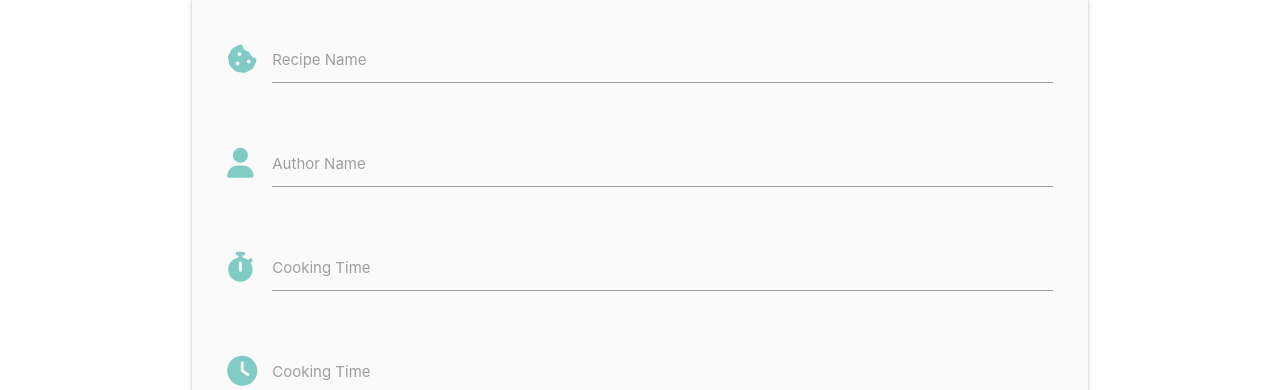
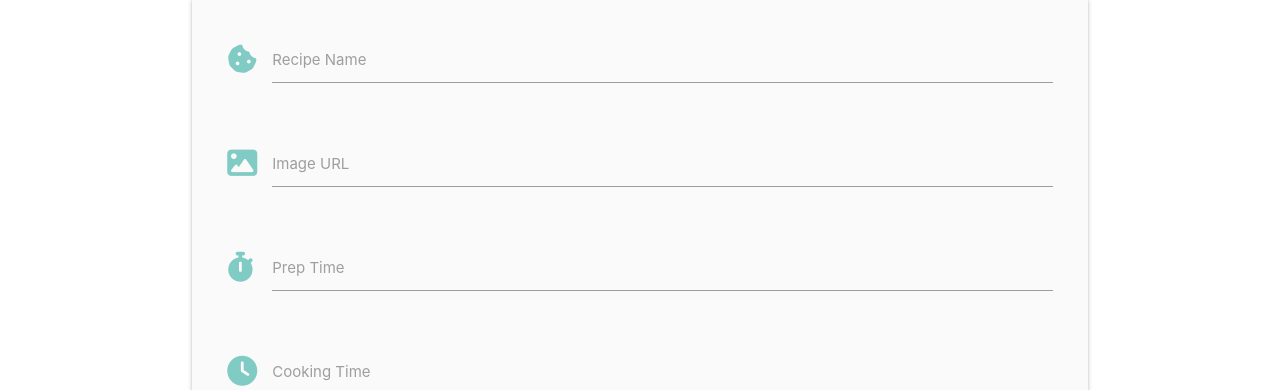
Before and after one commit to Jenkimdev/recipe-book, a Flask app: page /add_recipe in a window 1280 px wide. Shown: the part 161-551 px from the top of the page. Run offline with Flask 3, Linux system fonts and the light colour scheme; data that the repository does not hold is empty; some libraries are stand-ins or nearby versions.

Commit message:
Add functionaltiy for users to fully add new recipes and add these to the database.

```diff
--- a/app.py
+++ b/app.py
@@ -96,8 +96,25 @@ def logout():
     return redirect(url_for("login"))
 
 
-@app.route("/add_recipe")
+@app.route("/add_recipe", methods=["GET", "POST"])
 def add_recipe():
+    if request.method == "POST":
+        recipe = {
+            "recipe_name": request.form.get("recipe_name"),
+            "prep_time": request.form.get("prep_time"),
+            "cook_time": request.form.get("cook_time"),
+            "completion_time": request.form.get("completion_time"),
+            "ingredients": request.form.get("ingredients"),
+            "method": request.form.get("method"),
+            "diff_level": request.form.get("diff_level"),
+            "photo_path": request.form.get("photo_path"),
+            "cooking_method_name": request.form.get("cooking_method_name"),
+            "recipe_author": session["user"]
+        }
+        mongo.db.recipes.insert_one(recipe)
+        flash("Recipe added successfully!")
+        return redirect(url_for("get_recipes"))
+
     cooking_methods = mongo.db.cooking_methods.find().sort("cooking_method_name", 1)
     diff_levels = mongo.db.diff_levels.find().sort("diff_level", 1)
     return render_template("add_recipe.html", cooking_methods=cooking_methods, diff_levels=diff_levels)
--- a/templates/add_recipe.html
+++ b/templates/add_recipe.html
@@ -4,76 +4,86 @@
     <h3 class="center-align">Add New Recipe</h3>
 
     <div class="row card-panel grey lighten-5">
-        <form action="" method="POST" class="col s12">
+        <!-- Add new recipe form -->
+        <form action="{{ url_for('add_recipe')}}" method="POST" class="col s12">
 
+            <!-- Recipe Name Field -->
             <div class="row">
                 <div class="input-field col s12">
                     <i class="fa-solid fa-cookie-bite prefix teal-text text-lighten-3"></i>
-                    <input name="recipe_name" minlength="8" maxlength="50" pattern="[0-9a-zA-Z]" required id="recipe_name" type="text" class="validate">
+                    <input name="recipe_name" minlength="8" maxlength="50" pattern="^[a-zA-Z0-9\s]{8,50}$" required id="recipe_name" type="text" class="validate">
                     <label for="recipe_name">Recipe Name</label>
                 </div>
             </div>
 
+            <!-- Image URL Field -->
             <div class="row">
                 <div class="input-field col s12">
-                    <i class="fa-solid fa-user prefix teal-text text-lighten-3"></i>
-                    <input name="author_name" minlength="8" maxlength="50" pattern="[0-9a-zA-Z]" required id="author_name" type="text" class="validate">
-                    <label for="author_name">Author Name</label>
+                    <i class="fa-solid fa-image prefix teal-text text-lighten-3"></i>
+                    <input name="photo_path" minlength="5" maxlength="500" required id="photo_path" type="text" class="validate">
+                    <label for="photo_path">Image URL</label>
                 </div>
             </div>
 
+            <!-- Recipe Prep Time Field -->
             <div class="row">
                 <div class="input-field col s12">
                     <i class="fa-solid fa-stopwatch prefix teal-text text-lighten-3"></i>
-                    <input name="prep_time" name="prep_time" minlength="1" maxlength="3" pattern="[0-9]" required id="prep_time" type="text" class="validate">
-                    <label for="prep_time">Cooking Time</label>
+                    <input name="prep_time" name="prep_time" minlength="1" maxlength="3" pattern="^[0-9]{1,3}$" required id="prep_time" type="text" class="validate">
+                    <label for="prep_time">Prep Time</label>
                 </div>
             </div>
 
+            <!-- Recipe Cooking Time Field -->
             <div class="row">
                 <div class="input-field col s12">
                     <i class="fa-solid fa-clock prefix teal-text text-lighten-3"></i>
-                    <input name="cook_time" name="cook_time" minlength="1" maxlength="3" pattern="[0-9]" required id="cook_time" type="text" class="validate">
+                    <input name="cook_time" name="cook_time" minlength="1" maxlength="3" pattern="^[0-9]{1,3}$" required id="cook_time" type="text" class="validate">
                     <label for="cook_time">Cooking Time</label>
                 </div>
             </div>
 
+            <!-- Recipe Completion Time Field -->
             <div class="row">
                 <div class="input-field col s12">
                     <i class="fa-regular fa-clock prefix teal-text text-lighten-3"></i>
-                    <input name="completion_time" name="completion_time" minlength="1" maxlength="3" pattern="[0-9]" required id="completion_time" type="text" class="validate">
+                    <input name="completion_time" name="completion_time" minlength="1" maxlength="3" pattern="^[0-9]{1,3}$" required id="completion_time" type="text" class="validate">
                     <label for="completion_time">Completion Time</label>
                 </div>
             </div>
 
+            <!-- Recipe Ingredients Field -->
             <div class="row">
                 <div class="input-field col s12">
                     <i class="fa-solid fa-list prefix teal-text text-lighten-3"></i>
-                    <textarea id="ingredients" required name="ingredients" class="materialize-textarea"></textarea>
+                    <textarea id="ingredients" required name="ingredients" pattern="^[a-zA-Z0-9\s]{8,1000}" class="materialize-textarea"></textarea>
                     <label for="ingredients">Ingredients</label>
                 </div>
             </div>
 
+            <!-- Recipe Method Field -->
             <div class="row">
                 <div class="input-field col s12">
                     <i class="fa-solid fa-book prefix teal-text text-lighten-3"></i>
-                    <textarea id="method" name="method" required class="materialize-textarea"></textarea>
+                    <textarea id="method" name="method" pattern="^[a-zA-Z0-9/s]{8,1000}" required class="materialize-textarea"></textarea>
                     <label for="method">Method</label>
                 </div>
             </div>
 
-            <div name="diff_level" id="diff_level" required class="input-field col s12">
-                <select>
+            <!-- Recipe Difficulty Level Selector -->
+            <div class="input-field col s12">
+                <select name="diff_level" id="diff_level" required>
                     <option value="" disabled selected>Choose your option</option>
                     {% for diff_level in diff_levels %}
-                        <option value="{{diff_level.diff_levels}}">{{diff_level.diff_level}}</option>
+                        <option value="{{diff_level.diff_level}}">{{diff_level.diff_level}}</option>
                     {% endfor %}
                 </select>
               <label for="diff_level">Difficulty Level</label>
             </div>
 
-            <div name="cooking_method_name" id="cooking_method_name" required class="input-field col s12">
-                <select>
+            <!-- Recipe Cooking Method Selector -->
+            <div class="input-field col s12">
+                <select name="cooking_method_name" id="cooking_method_name" required>
                     <option value="" disabled selected>Choose your option</option>
                     {% for cooking_method in cooking_methods %}
                         <option value="{{cooking_method.cooking_method_name}}">{{cooking_method.cooking_method_name}}</option>
@@ -82,6 +92,7 @@
               <label for="cooking_method_name">Cooking Method</label>
             </div>
 
+            <!-- Add Recipe Button -->
             <div class="row">
                 <button class="col s12 btn-large teal text-shadow" type="submit">
                   Add Recipe <i class="fa-solid fa-plus"></i>
--- a/templates/recipes.html
+++ b/templates/recipes.html
@@ -1,5 +1,7 @@
 {% extends "base.html" %}
 {% block content %}
+
+<h3 class="center-align">All Recipes</h3>
 
     <ul class="collapsible">
         {% for recipe in recipes %}
@@ -11,7 +13,7 @@
 
             <div class="collapsible-body">
                 <div>
-                    <strong>Original Author: </strong> {{ recipe.credit }}
+                    <strong> Author: </strong> {{ recipe.recipe_author }}
                 </div>
                 <div>
                     <strong>Preparation Time: </strong> {{ recipe.prep_time }} Minutes
@@ -25,7 +27,7 @@
                 <div>
                     <strong>Difficulty: </strong> {{ recipe.diff_level }}
                 </div>
-                <img class="center-align" src="{{ recipe.photo_path }}" alt="photo of {{ recipe.recipe_name }}">
+                <img class="center-align" width="100%" src="{{ recipe.photo_path }}" alt="photo of {{ recipe.recipe_name }}">
                 <p>
                     <strong>Ingredients: </strong> {{ recipe.ingredients }}
                 </p>
```
